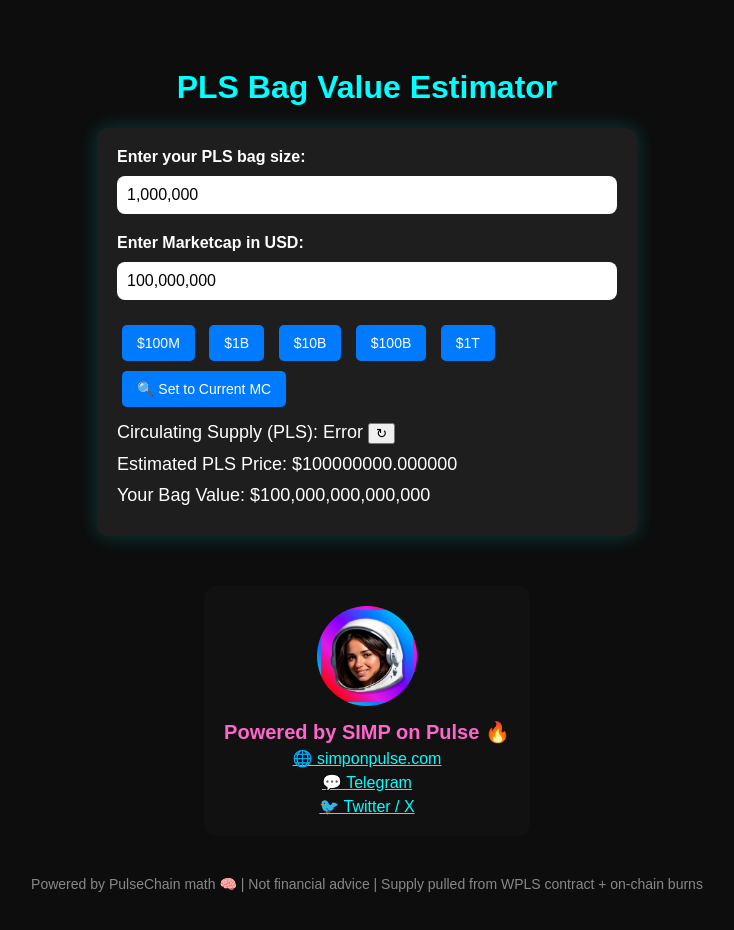
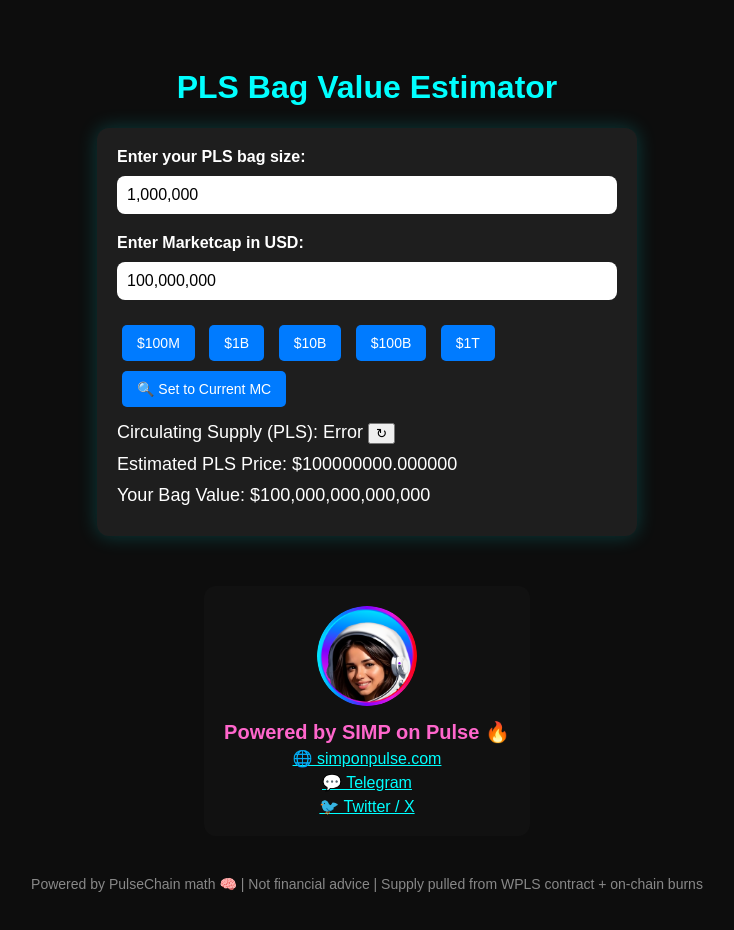
Before and after one commit to CryptJoMoon/pls-estimator, a plain HTML site: page index.html in a window 1280 px wide. Shown: the whole page, without its empty margins (273-1007 px from the left). Drawn offline with Linux system fonts and the light colour scheme.

Commit message:
Update index.html

```diff
--- a/index.html
+++ b/index.html
@@ -113,7 +113,7 @@
   </div>
 
   <div id="promo">
-    <img src="00_pulse.png" alt="SIMP logo" />
+    <img src="Simp_PLS.png" alt="SIMP logo" />
     <h2>Powered by SIMP on Pulse 🔥</h2>
     <a href="https://simponpulse.com/" target="_blank">🌐 simponpulse.com</a>
     <a href="https://t.me/SIMPonPLS" target="_blank">💬 Telegram</a>
```
